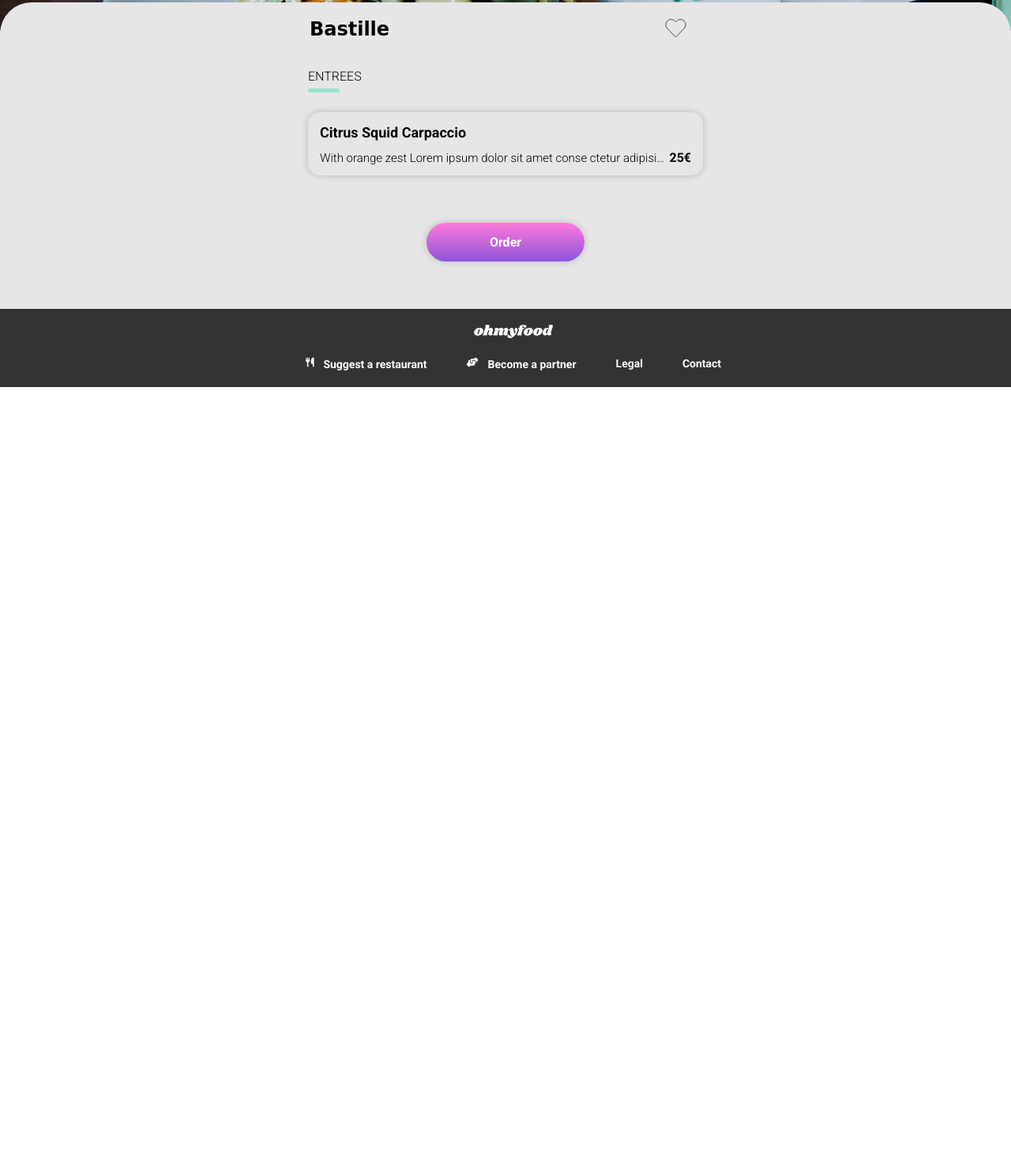
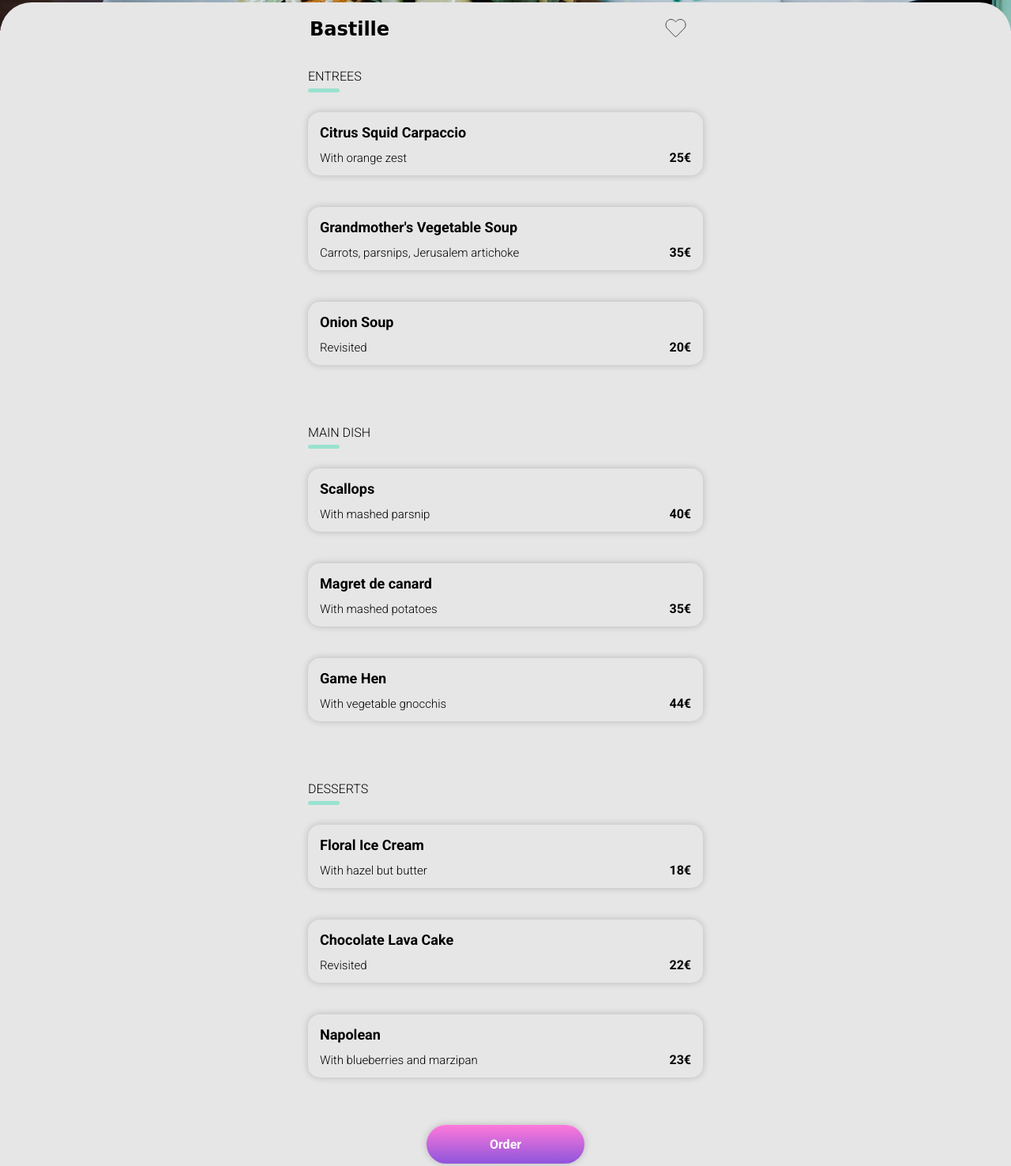
Before and after one commit to samdolbear/OC2-Integrate-a-mobile-website-with-animations-in-CSS, a website: page bastille.html in a window 1280 px wide. Shown: the part 320-1796 px from the top of the page at 79% size. Before the commit the page ends 810 px from the top, so only its background shows below. Drawn offline with Linux system fonts and the light colour scheme; a web font is replaced by a local one.

Commit message:
Add in menu details for bastille menu

```diff
--- a/bastille.html
+++ b/bastille.html
@@ -77,22 +77,14 @@
             <div class="menu-tile-ctn__underline"></div>
           </div>
 
-<!-- ------------------------------------------------------ -->
-
-<!-- work copy -->
-
           <div class="card card--menu">
             <div class="card-info card-info--menu">
               <p class="card__title card__title--menu">
                 Citrus Squid Carpaccio
               </p>
               <div class="card__descr">
-                <p class="card__text card__text--menu">
-                  With orange zest Lorem ipsum dolor sit amet conse ctetur adipisicing elit. Soluta, animi.
-                </p>
-                <p class="card__text-price">
-                  25€
-                </p>
+                <p class="card__text card__text--menu">With orange zest</p>
+                <p class="card__text-price">25€</p>
               </div>
             </div>
             <div class="checkmark-anime">
@@ -100,7 +92,131 @@
             </div>
           </div>
 
+          <div class="card card--menu">
+            <div class="card-info card-info--menu">
+              <p class="card__title card__title--menu">
+                Grandmother's Vegetable Soup
+              </p>
+              <div class="card__descr">
+                <p class="card__text card__text--menu">
+                  Carrots, parsnips, Jerusalem artichoke
+                </p>
+                <p class="card__text-price">35€</p>
+              </div>
+            </div>
+            <div class="checkmark-anime">
+              <i class="fa-solid fa-circle-check checkmark-anime--icon"></i>
+            </div>
+          </div>
 
+          <div class="card card--menu">
+            <div class="card-info card-info--menu">
+              <p class="card__title card__title--menu">Onion Soup</p>
+              <div class="card__descr">
+                <p class="card__text card__text--menu">Revisited</p>
+                <p class="card__text-price">20€</p>
+              </div>
+            </div>
+            <div class="checkmark-anime">
+              <i class="fa-solid fa-circle-check checkmark-anime--icon"></i>
+            </div>
+          </div>
+        </div>
+
+        <div class="card-ctn">
+          <div class="menu-tile-ctn">
+            <p class="title title--menu">MAIN DISH</p>
+            <div class="menu-tile-ctn__underline"></div>
+          </div>
+
+          <div class="card card--menu">
+            <div class="card-info card-info--menu">
+              <p class="card__title card__title--menu">Scallops</p>
+              <div class="card__descr">
+                <p class="card__text card__text--menu">With mashed parsnip</p>
+                <p class="card__text-price">40€</p>
+              </div>
+            </div>
+            <div class="checkmark-anime">
+              <i class="fa-solid fa-circle-check checkmark-anime--icon"></i>
+            </div>
+          </div>
+
+          <div class="card card--menu">
+            <div class="card-info card-info--menu">
+              <p class="card__title card__title--menu">Magret de canard</p>
+              <div class="card__descr">
+                <p class="card__text card__text--menu">With mashed potatoes</p>
+                <p class="card__text-price">35€</p>
+              </div>
+            </div>
+            <div class="checkmark-anime">
+              <i class="fa-solid fa-circle-check checkmark-anime--icon"></i>
+            </div>
+          </div>
+
+          <div class="card card--menu">
+            <div class="card-info card-info--menu">
+              <p class="card__title card__title--menu">Game Hen</p>
+              <div class="card__descr">
+                <p class="card__text card__text--menu">
+                  With vegetable gnocchis
+                </p>
+                <p class="card__text-price">44€</p>
+              </div>
+            </div>
+            <div class="checkmark-anime">
+              <i class="fa-solid fa-circle-check checkmark-anime--icon"></i>
+            </div>
+          </div>
+        </div>
+
+        <div class="card-ctn">
+          <div class="menu-tile-ctn">
+            <p class="title title--menu">DESSERTS</p>
+            <div class="menu-tile-ctn__underline"></div>
+          </div>
+
+          <div class="card card--menu">
+            <div class="card-info card-info--menu">
+              <p class="card__title card__title--menu">Floral Ice Cream</p>
+              <div class="card__descr">
+                <p class="card__text card__text--menu">With hazel but butter</p>
+                <p class="card__text-price">18€</p>
+              </div>
+            </div>
+            <div class="checkmark-anime">
+              <i class="fa-solid fa-circle-check checkmark-anime--icon"></i>
+            </div>
+          </div>
+
+          <div class="card card--menu">
+            <div class="card-info card-info--menu">
+              <p class="card__title card__title--menu">Chocolate Lava Cake</p>
+              <div class="card__descr">
+                <p class="card__text card__text--menu">Revisited</p>
+                <p class="card__text-price">22€</p>
+              </div>
+            </div>
+            <div class="checkmark-anime">
+              <i class="fa-solid fa-circle-check checkmark-anime--icon"></i>
+            </div>
+          </div>
+
+          <div class="card card--menu">
+            <div class="card-info card-info--menu">
+              <p class="card__title card__title--menu">Napolean</p>
+              <div class="card__descr">
+                <p class="card__text card__text--menu">
+                  With blueberries and marzipan
+                </p>
+                <p class="card__text-price">23€</p>
+              </div>
+            </div>
+            <div class="checkmark-anime">
+              <i class="fa-solid fa-circle-check checkmark-anime--icon"></i>
+            </div>
+          </div>
         </div>
 
         <button class="button button--order" type="submit">Order</button>
```
